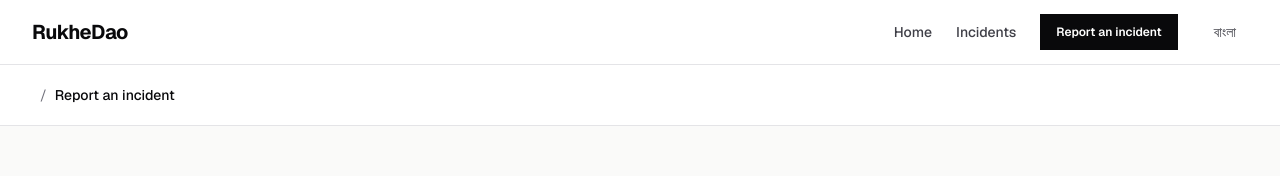
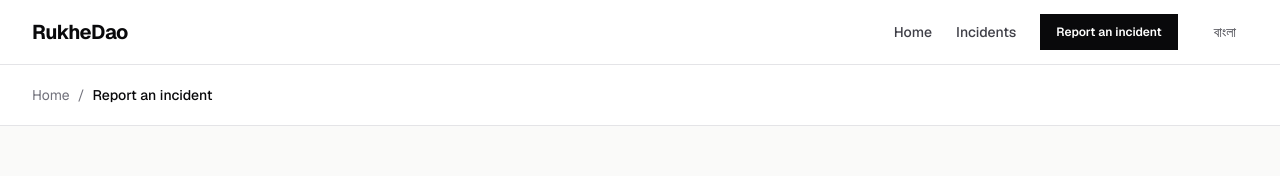
Before and after one commit to farukislamyt/rukhedao, a Next.js app: page /en/incident/new in a window 1280 px wide. Shown: the top 176 px of the page. Built offline with nearby package versions, Linux system fonts and the light colour scheme; no server answers; the database is empty.

Commit message:
Fix report page breadcrumb translation prop

```diff
--- a/app/[locale]/incident/new/page.tsx
+++ b/app/[locale]/incident/new/page.tsx
@@ -24,6 +24,7 @@ export async function generateMetadata(): Promise<Metadata> {
 
 export default async function NewIncidentPage() {
   const t = await getTranslations("report");
+  const common = await getTranslations("common");
   const supabase = await createClient();
   const ledgers = await getHomeLedgerData();
 
@@ -59,7 +60,7 @@ export default async function NewIncidentPage() {
     <main className="flex-1 bg-stone-50 text-zinc-950">
       <section className="border-b border-zinc-200 bg-white">
         <div className="mx-auto max-w-7xl px-6 py-5 lg:px-8">
-          <Breadcrumbs items={[{ label: t("title") }]} />
+          <Breadcrumbs items={[{ label: t("title") }]} homeLabel={common("home")} />
         </div>
       </section>
 
```
